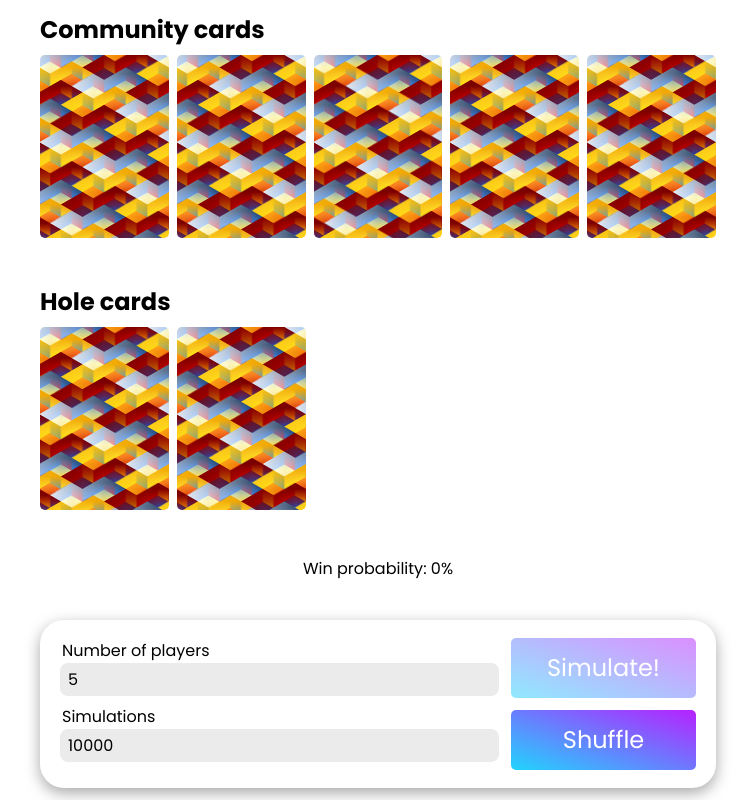
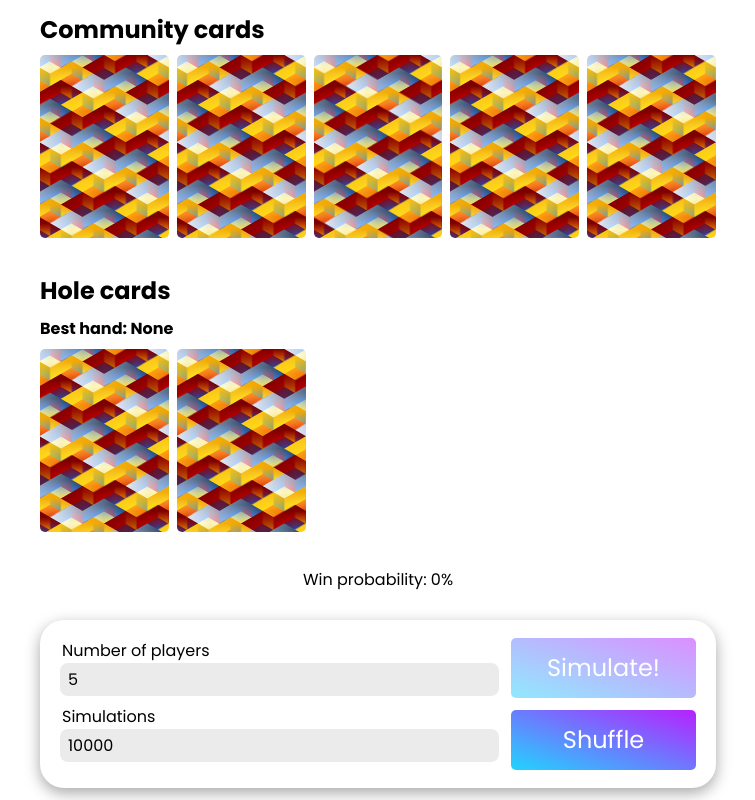
Before and after one commit to mariusbrataas/pokersim, a React (Create React App) app: page / in a window 1280 px wide. Shown: the whole page, without its empty margins (262-1017 px from the left). Built offline with nearby package versions, Linux system fonts and the light colour scheme.

Commit message:
Minor improvements

```diff
--- a/src/App.tsx
+++ b/src/App.tsx
@@ -173,10 +173,8 @@ function App() {
           </div>
 
           <div className={styles.communityCardWrapper}>
-            <h2>
-              Hole cards
-              {best ? ` (Best hand: ${Hand.rankToString(best.rank)})` : ''}
-            </h2>
+            <h2>Hole cards</h2>
+            <h4>Best hand: {best ? Hand.rankToString(best.rank) : 'None'}</h4>
             <div className={styles.communityCards}>
               {pocketCards.map((card, idx) => (
                 <RenderCard
```
